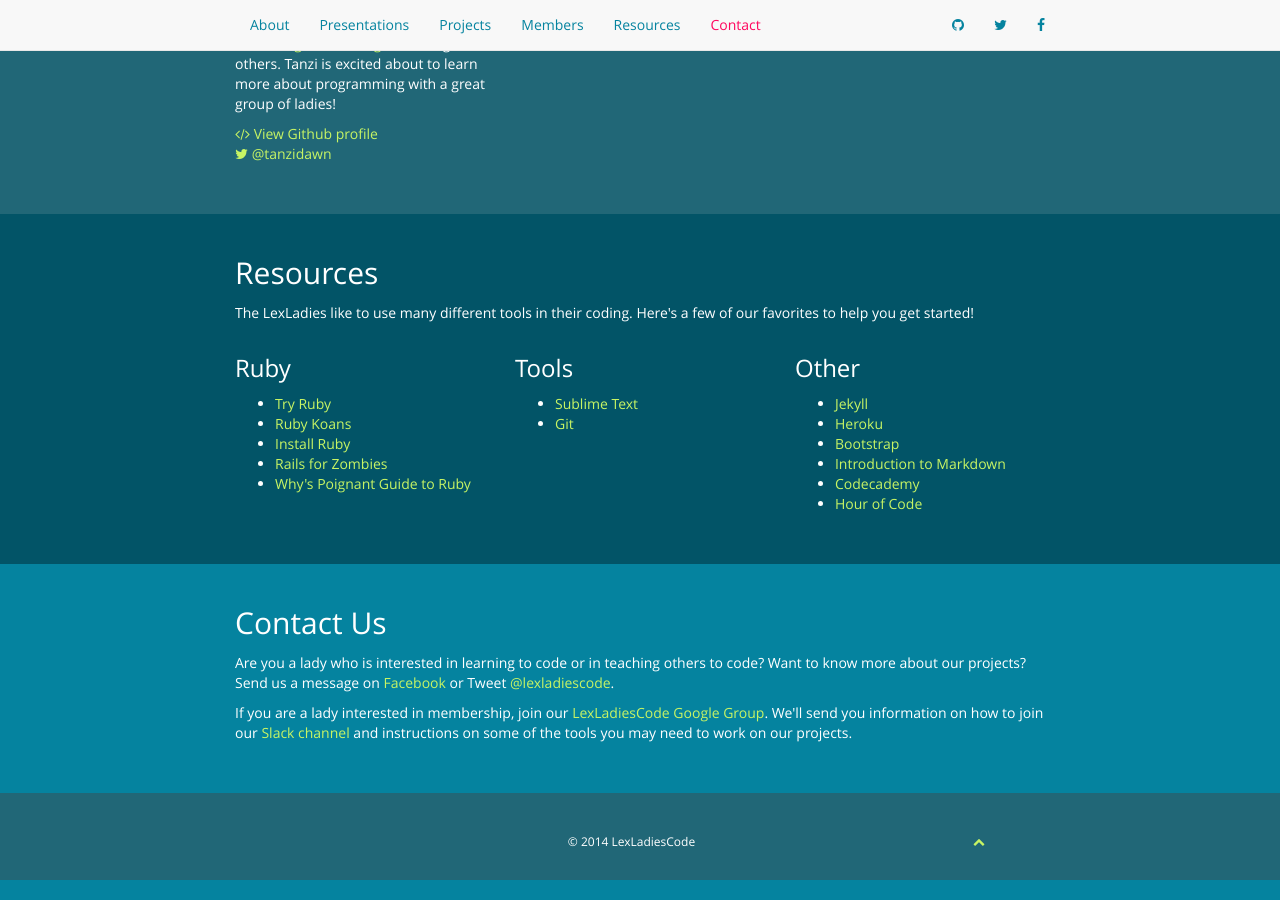
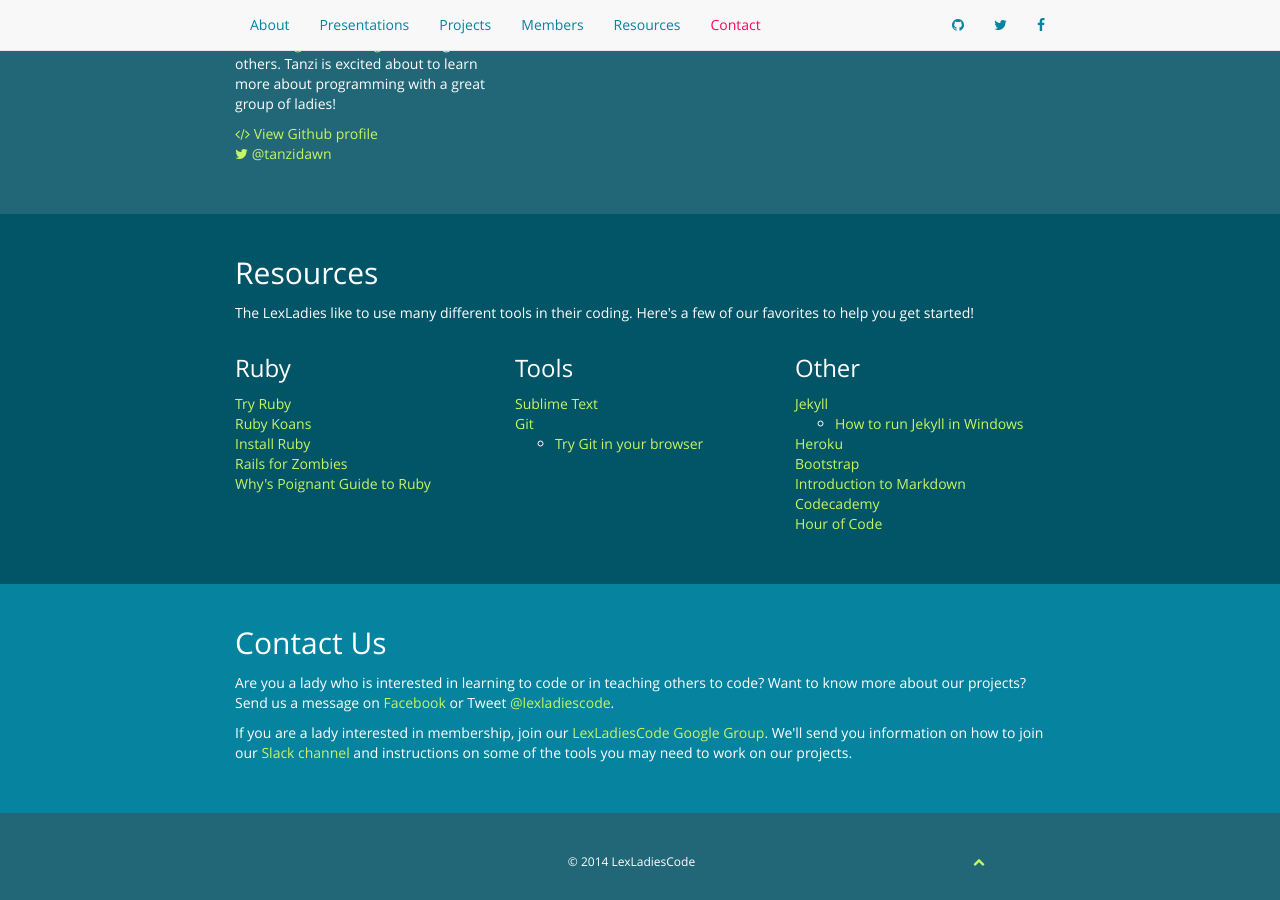
Before and after one commit to LexLadiesCode/LexLadiesCode.github.io, a Jekyll site: the page built from index.html, in a window 1280 px wide and 900 px high, scrolled down 4478 px. Built offline with Jekyll 4.4.1, drawn with Linux system fonts in a browser that asks for light colours; nearby versions of some CDN libraries; the list of posts is cut into pages by our own code.

Commit message:
Add Try Git and Jekyll in Windows links

```diff
--- a/_includes/resources.html
+++ b/_includes/resources.html
@@ -6,7 +6,7 @@
     <div class="row">
       <div class="col-md-4">
         <h3>Ruby</h3>
-        <ul>
+        <ul class="list-unstyled">
           <li><a href="http://tryruby.org">Try Ruby</a></li>
           <li><a href="http://rubykoans.com/">Ruby Koans</a></li>
           <li><a href="https://www.ruby-lang.org/en/installation/">Install Ruby</a></li>
@@ -16,15 +16,25 @@
       </div>
       <div class="col-md-4">
         <h3>Tools</h3>
-        <ul>
+        <ul class="list-unstyled">
           <li><a href="http://www.sublimetext.com/">Sublime Text</a></li>
-          <li><a href="http://git-scm.com/doc">Git</a></li>
+          <li>
+            <a href="http://git-scm.com/doc">Git</a>
+            <ul>
+              <li><a href="https://try.github.io/levels/1/challenges/1">Try Git in your browser</a></li>
+            </ul>
+          </li>
         </ul>
       </div>
       <div class="col-md-4">
         <h3>Other</h3>
-        <ul>
-          <li><a href="http://jekyllrb.com/">Jekyll</a></li>
+        <ul class="list-unstyled">
+          <li>
+            <a href="http://jekyllrb.com/">Jekyll</a>
+            <ul>
+              <li><a href="http://jekyll-windows.juthilo.com/">How to run Jekyll in Windows</a></li>
+            </ul>
+          </li>
           <li><a href="https://www.heroku.com/">Heroku</a></li>
           <li><a href="http://getbootstrap.com/">Bootstrap</a></li>
           <li><a href="http://daringfireball.net/projects/markdown/syntax">Introduction to Markdown</a></li>
```
